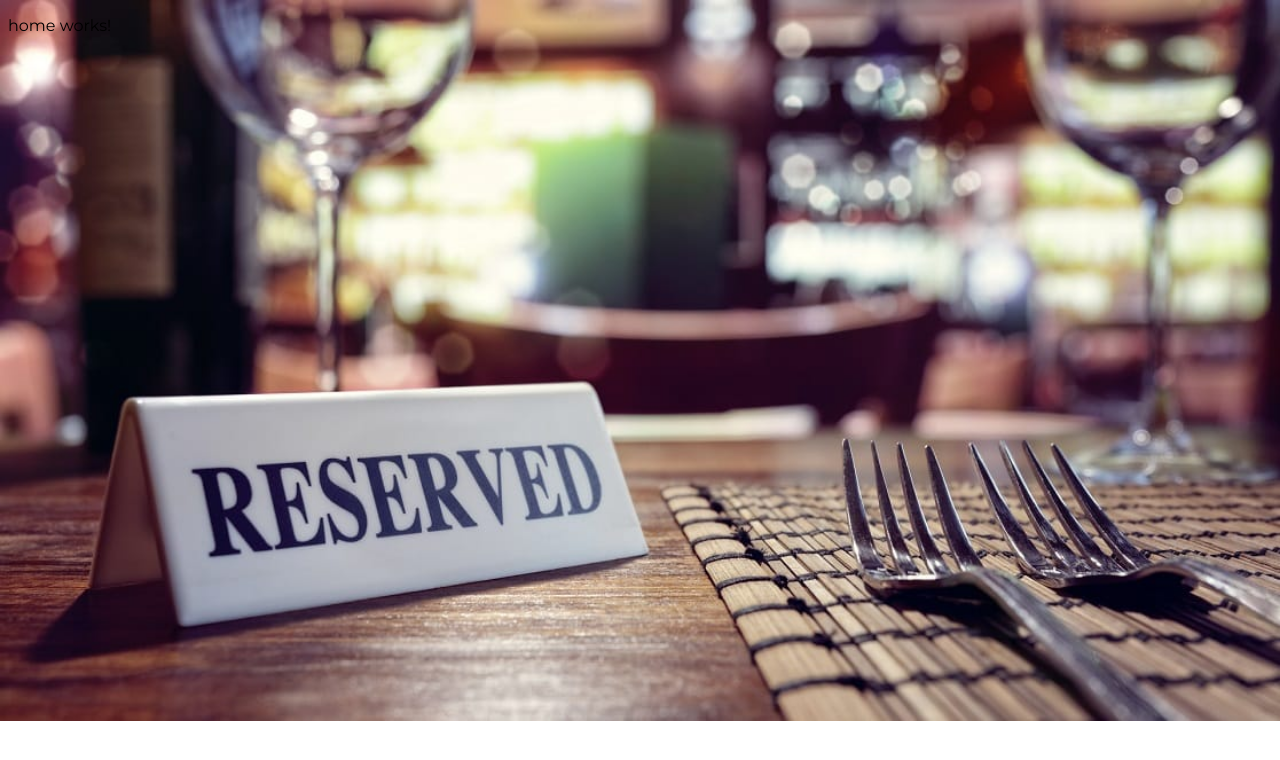
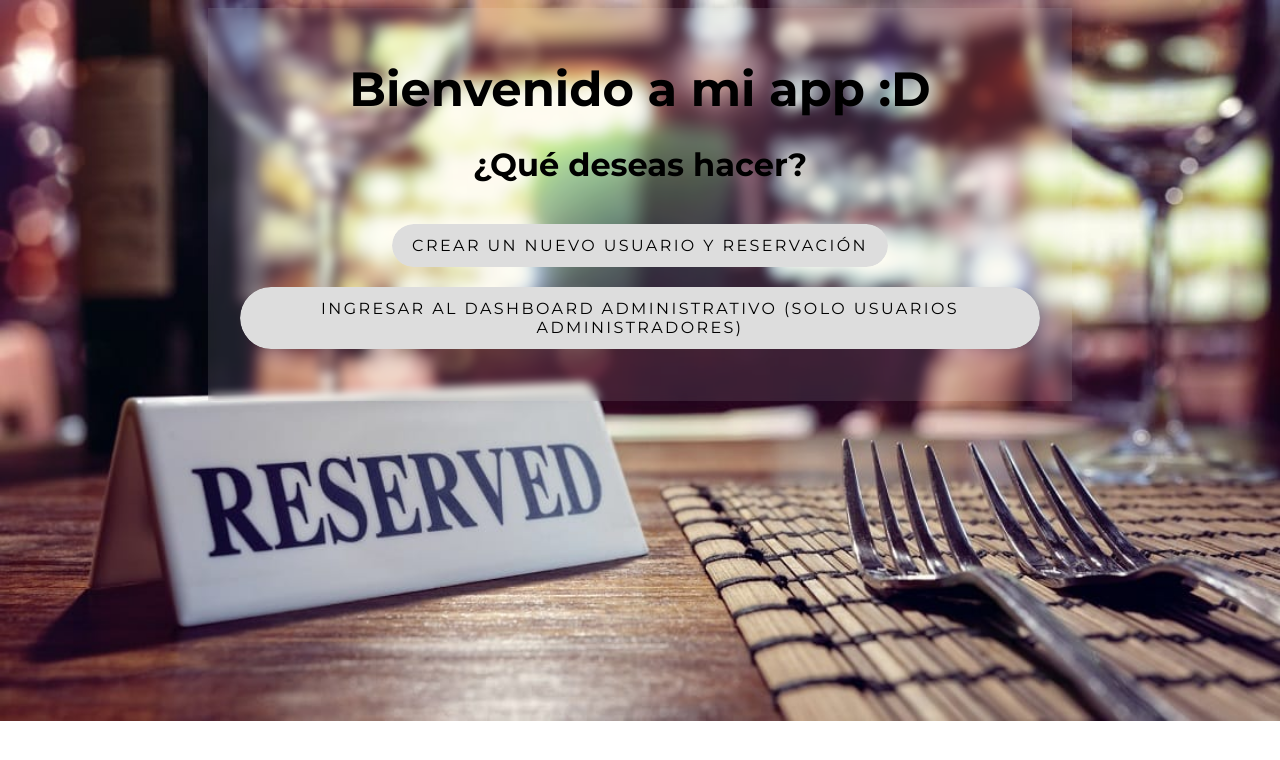
Before and after one commit to edgpin16/tech-test-gracialab-angular, an Angular app: page / in a window 1280 px wide. Shown: the top 760 px of the page. Built offline with nearby package versions, Linux system fonts and the light colour scheme.

Commit message:
Ultimando detalles en css y anexando la ruta para users-reservations

```diff
--- a/src/app/home/home.component.css
+++ b/src/app/home/home.component.css
@@ -0,0 +1,71 @@
+.container {
+  max-width: 800px;
+  margin: 0 auto;
+  text-align: center;
+  background-color: rgba(255, 255, 255, 0.1);
+  padding: 2rem;
+  backdrop-filter: blur(5px);
+}
+
+h1 {
+  font-size: 3em;
+  font-weight: bold;
+  margin: 20px 0;
+}
+
+h2 {
+  font-size: 2em;
+  margin-bottom: 40px;
+}
+
+a{
+  text-decoration: none;
+}
+
+.button {
+  display: inline-block;
+  padding: 0.75rem 1.25rem;
+  border-radius: 10rem;
+  color: #000;
+  text-transform: uppercase;
+  font-size: 1rem;
+  letter-spacing: 0.15rem;
+  transition: all 0.3s;
+  position: relative;
+  overflow: hidden;
+  z-index: 1;
+  margin-bottom: 1rem;
+}
+
+.button:after {
+  content: '';
+  position: absolute;
+  bottom: 0;
+  left: 0;
+  width: 100%;
+  height: 100%;
+  background-color: #ddd;
+  border-radius: 10rem;
+  z-index: -2;
+}
+
+.button:before {
+  content: '';
+  position: absolute;
+  bottom: 0;
+  left: 0;
+  width: 0%;
+  height: 100%;
+  background-color: #007bff;
+  transition: all 0.3s;
+  border-radius: 10rem;
+  z-index: -1;
+}
+
+.button:hover {
+  color: #fff;
+}
+
+.button:hover:before {
+  width: 100%;
+}
--- a/src/app/home/home.component.html
+++ b/src/app/home/home.component.html
@@ -1 +1,24 @@
-<p>home works!</p>
+<div class="container">
+  <h1>Bienvenido a mi app :D</h1>
+
+  <h2>¿Qué deseas hacer?</h2>
+
+  <!-- <button>Crear un nuevo usuario y reservación</button>
+
+  <button class="admin">
+    Ingresar al dashboard administrativo (SOLO USUARIOS ADMINISTRADORES)
+  </button> -->
+  <a
+    routerLink="users-reservations"
+    class="button"
+  >
+    Crear un nuevo usuario y reservación
+  </a>
+
+  <a
+    routerLink="/"
+    class="button"
+  >
+    Ingresar al dashboard administrativo (SOLO USUARIOS ADMINISTRADORES)
+  </a>
+</div>
```
